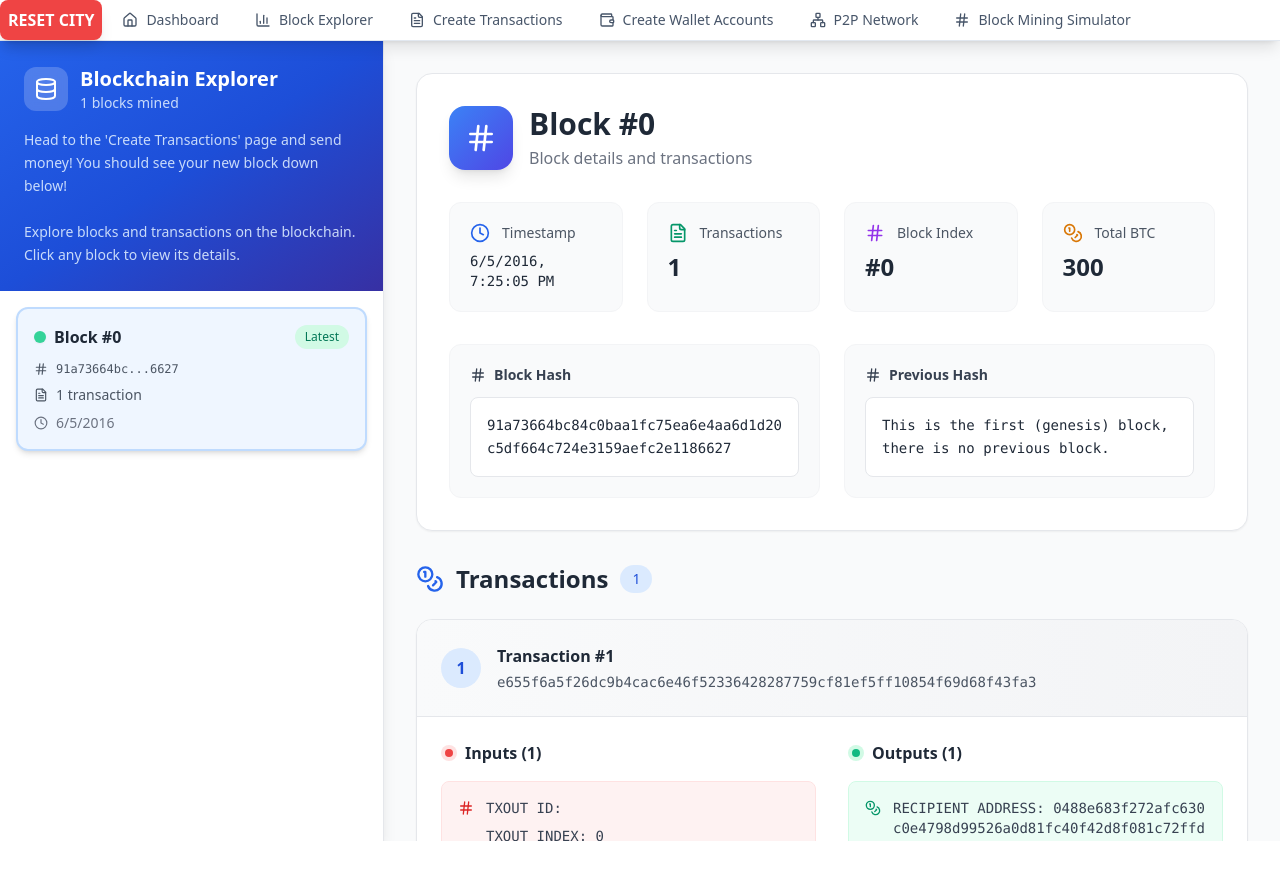
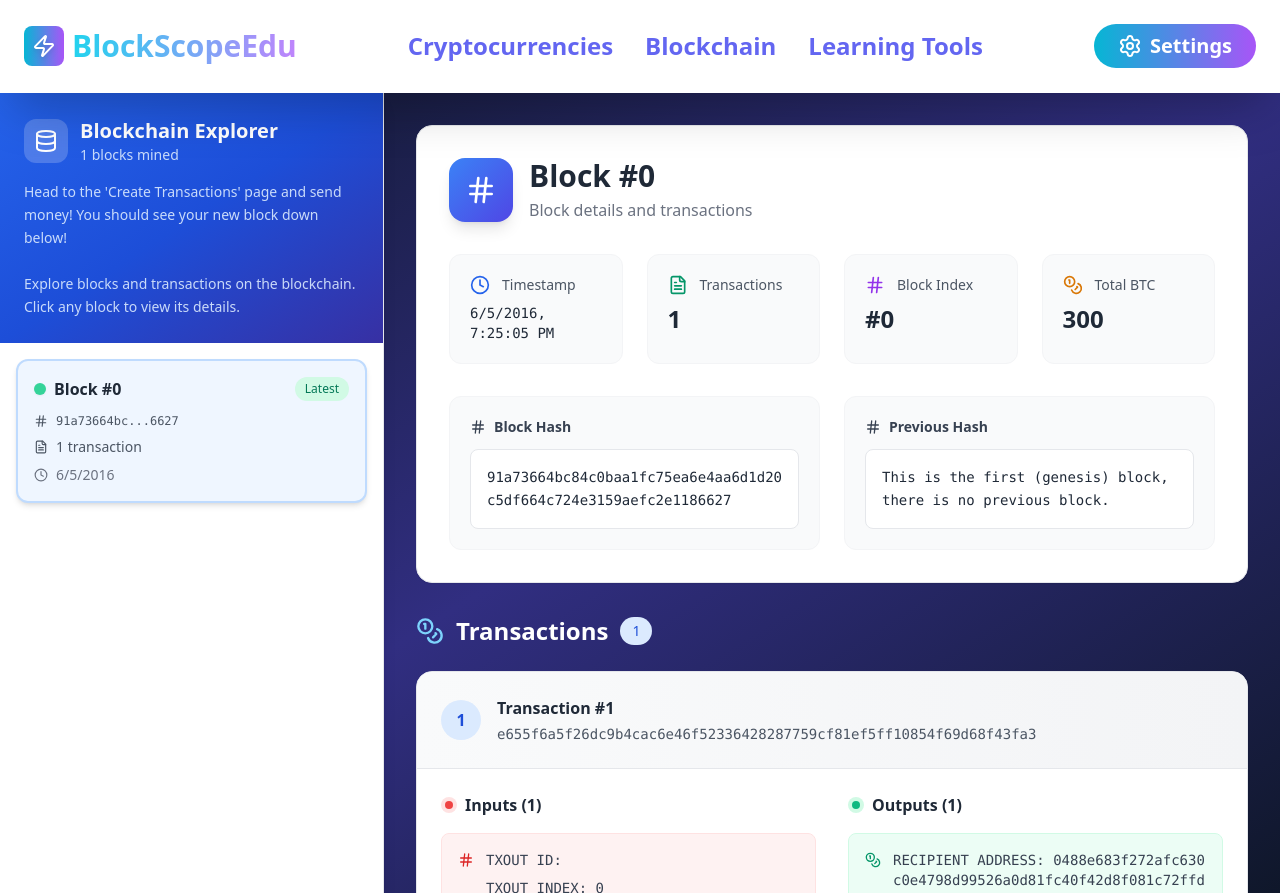
Before and after one commit to StuvanFIT/Blockchain-Network-Educational-Tool, a React (Create React App) app in the folder explorer/: page /simulators/explorer in a window 1280 px wide. Before the commit the page ends 841 px from the top, so only its background shows below. Built offline with nearby package versions, Linux system fonts and the light colour scheme.

Commit message:
style: update background styles to gradient for multiple components.

```diff
--- a/explorer/src/components/BlockExplorer.tsx
+++ b/explorer/src/components/BlockExplorer.tsx
@@ -31,7 +31,7 @@ const BlockExplorer = () => {
   const formatAddress = (address: string) => `${address.slice(0, 18)}...${address.slice(-6)}`;
 
   return (
-    <div className="min-h-screen bg-gray-50">
+    <div className="min-h-screen bg-gradient-to-br from-slate-900 via-indigo-900 to-slate-900 overflow-hidden ">
       <div className="flex h-screen">
         {/* Sidebar */}
         <div className="w-96 bg-white shadow-lg border-r border-gray-200 flex flex-col">
@@ -182,8 +182,8 @@ const BlockExplorer = () => {
               {/* Transactions Section */}
               <div className="space-y-6">
                 <div className="flex items-center gap-3 mb-6">
-                  <Coins className="w-7 h-7 text-blue-600" />
-                  <h3 className="text-2xl font-bold text-gray-800">Transactions</h3>
+                  <Coins className="w-7 h-7 text-sky-300" />
+                  <h3 className="text-2xl font-bold text-white">Transactions</h3>
                   <span className="px-3 py-1 bg-blue-100 text-blue-700 text-sm font-medium rounded-full">
                     {selectedBlock.data.length}
                   </span>
--- a/explorer/src/components/Dashboard.tsx
+++ b/explorer/src/components/Dashboard.tsx
@@ -87,29 +87,6 @@ export const Dashboard = () => {
   return (
 
     <div className='min-h-screen bg-gradient-to-br from-slate-900 via-indigo-900 to-slate-900 text-white overflow-hidden'>
-
-      {/*Navigation Bar: relative enables any dropdown menus */}
-      <nav className='relative z-10 flex items-center justify-between p-6 backdrop-blur-sm bg-white/5 border-b border-white/10'>
-
-      {/*Icon */}
-        <div className='flex items-center space-x-2'>
-          <div className=' flex items-center justify-center w-10 h-10 bg-gradient-to-r from-cyan-500 to-purple-500 rounded-lg'>
-            <Zap className='w-6 h-6 text-white' />
-          </div>
-          <span className='text-xl font-bold bg-gradient-to-r from-cyan-400 to-purple-400 bg-clip-text text-transparent '>BlockScopeEdu</span>
-        </div>
-      {/* Features/Tabs */}
-        <div className='hidden md:flex space-x-8 text-xl'>
-          <a href='#' className='hover:text-cyan-500 transition-colors text-white font-bold'>Cryptocurrencies</a>
-          <a href='#' className='hover:text-cyan-500 transition-colors text-white font-bold'>Blockchain</a>
-          <a href='#' className='hover:text-cyan-500 transition-colors text-white font-bold'>Learning Tools</a>
-        </div>
-
-      <button className='bg-gradient-to-r from-cyan-500 to-purple-500 px-6 py-2 text-white text-xl font-bold rounded-full hover:shadow-lg hover:shadow-purple-500/25 transition-all duration-300 transform hover:scale-105'>
-        Start Exploring
-      </button>
-      </nav>
-
 
       {/*Hero Section: prominent visual section */}
 
--- a/explorer/src/components/HashDemo.tsx
+++ b/explorer/src/components/HashDemo.tsx
@@ -167,7 +167,7 @@ export const HashDemo = () => {
 
 
   return (
-    <div className="p-8 bg-gray-50 min-h-screen">
+    <div className="p-8 bg-gradient-to-br from-slate-900 via-indigo-900 to-slate-900 overflow-hidden min-h-screen">
       <div className="max-w-7xl mx-auto">
         <div className="bg-white rounded-2xl shadow-lg p-8 border border-slate-200">
           <div className="flex items-center gap-4 mb-6">
--- a/explorer/src/components/NavBar.tsx
+++ b/explorer/src/components/NavBar.tsx
@@ -1,10 +1,17 @@
 import React from 'react';
-import {Link, useLocation} from 'react-router-dom';
-import { Hash, Home, FileText, BarChart3, Wallet, Network } from 'lucide-react';
+import {Link, useLocation, useNavigate} from 'react-router-dom';
+import { Hash, Home, FileText, BarChart3, Wallet, Network, Zap, Settings } from 'lucide-react';
 
 const NavBar = () =>{
 
     const location = useLocation();
+    const navigate = useNavigate();
+
+
+    const handleNavigationClick = (route:string) => {
+        navigate(route);
+    };
+
 
     const navItems = [
         { path: '/', icon: Home, label: 'Dashboard' },
@@ -26,25 +33,27 @@ const NavBar = () =>{
 
     return (
 
-        <nav className="bg-white shadow-lg border-b border-slate-200 sticky top-0 z-50">
-            {/*Navigation Bar Links */}
-            <div className='hidden md:flex items-center space-x-1'>
-                <button onClick={reset} className='bg-red-500 p-2 text-white font-semibold rounded-lg shadow-lg'> RESET CITY</button>
-                {navItems.map((item) =>{
+        <nav className="relative sticky top-0 z-50 flex items-center justify-between p-6 bg-white border-b border-white/10 shadow-2xl">
+            {/*Icon */}
+            <div onClick={() => handleNavigationClick("/")} className='flex items-center space-x-2 cursor-pointer'>
+                <div className=' flex items-center justify-center w-10 h-10 bg-gradient-to-r from-cyan-500 to-purple-500 rounded-lg'>
+                    <Zap className='w-6 h-6 text-white drop-shadow-md' />
+                </div>
+                <span className='text-3xl font-bold bg-gradient-to-r from-cyan-400 to-purple-400 bg-clip-text text-transparent '>BlockScopeEdu</span>
+            </div>
+            {/* Features/Tabs */}
+            <div className='hidden md:flex space-x-8 text-2xl'>
+                <a href='#' className='hover:text-cyan-500 transition-colors text-indigo-500 font-bold'>Cryptocurrencies</a>
+                <a href='#' className='hover:text-cyan-500 transition-colors text-indigo-500 font-bold'>Blockchain</a>
+                <a href='#' className='hover:text-cyan-500 transition-colors text-indigo-500 font-bold'>Learning Tools</a>
+            </div>
 
-                    const Icon = item.icon; //retrieve the icon
-                    return (
-                        <Link key={item.path} to={item.path} className={`flex items-center gap-2 px-4 py-2 rounded-lg text-sm font-medium transition-all duration-200 ${
-                            isActiveItem(item.path)
-                            ? 'bg-gradient-to-r from-blue-50 to-purple-50 text-blue-700 border border-blue-200'
-                            : 'text-slate-600 hover:text-slate-900 hover:bg-slate-50'
-                        }`}>
-                            <Icon className="w-4 h-4"/>
-                            {item.label}
-                        </Link>
-                    );
-                })}
-            </div>
+            <button className='bg-gradient-to-r from-cyan-500 to-purple-500 px-6 py-2 text-white text-xl font-bold rounded-full hover:shadow-lg hover:shadow-purple-500/25 transition-all duration-300 transform hover:scale-105'>
+                <div className='flex items-center gap-2'>
+                    <Settings className='w-6 h-6' />
+                    Settings
+                </div>
+            </button>
         </nav>
 
 
--- a/explorer/src/components/PeerToPeerNetwork.tsx
+++ b/explorer/src/components/PeerToPeerNetwork.tsx
@@ -496,7 +496,7 @@ const PeerToPeerNetwork = () => {
 
 
     return (
-        <div className='p-8 bg-gray-50 min-h-screen'>
+        <div className='p-8 min-h-screen bg-gradient-to-br from-slate-900 via-indigo-900 to-slate-900 overflow-hidden'>
             <div className='max-w-7xl mx-auto space-y-8'>
                 <div className='bg-white rounded-2xl shadow-lg p-8 border border-slate-200'>
                     <div className='flex items-center gap-4 mb-6'>
--- a/explorer/src/components/Transactions.tsx
+++ b/explorer/src/components/Transactions.tsx
@@ -272,7 +272,7 @@ const Transactions = () => {
   };
 
   return (
-    <div className="p-8 bg-gray-50 min-h-screen">
+    <div className="p-8 min-h-screen bg-gradient-to-br from-slate-900 via-indigo-900 to-slate-900 text-white overflow-hidden">
       <div className="max-w-7x1 mx-auto space-y-8">
         <div className="bg-white rounded-2xl shadow-lg p-8 border border-slate-200">
           <div className="flex items-center gap-4 mb-6">
--- a/explorer/src/components/Wallet.tsx
+++ b/explorer/src/components/Wallet.tsx
@@ -97,7 +97,7 @@ const Wallet = () => {
 
 
     return (
-        <div className='p-8 bg-gray-50 min-h-screen'>
+        <div className='p-8 min-h-screen bg-gradient-to-br from-slate-900 via-indigo-900 to-slate-900 overflow-hidden'>
             <div className='max-w-7xl mx-auto space-y-8'>
                 <div className='bg-white rounded-2xl p-8 shadow-lg border border-slate-200'>
                     <div className='flex items-center gap-4 mb-4'>
```
